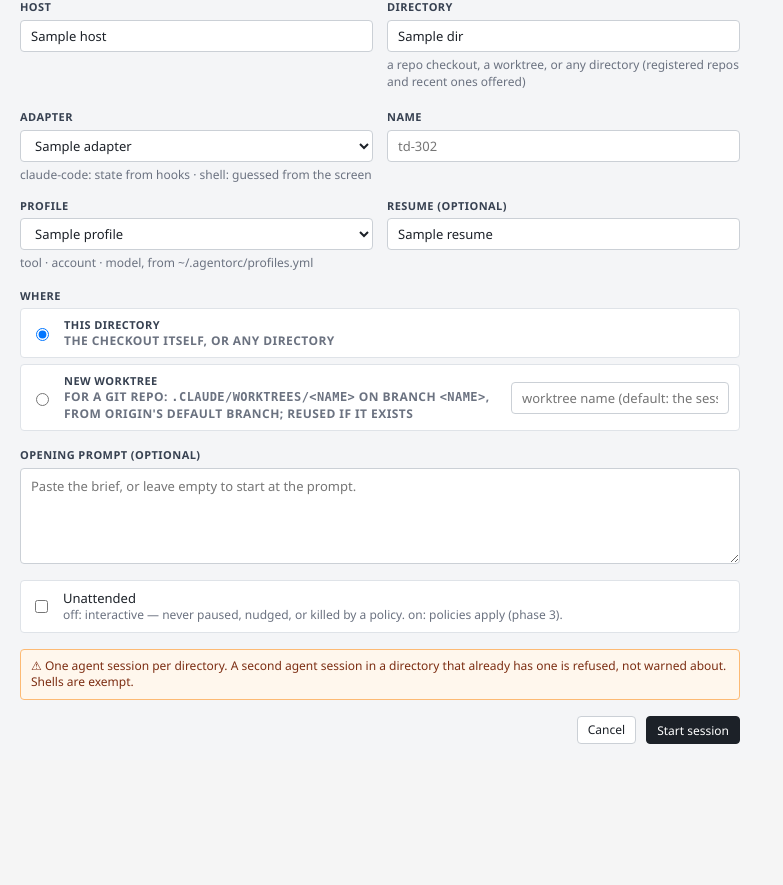
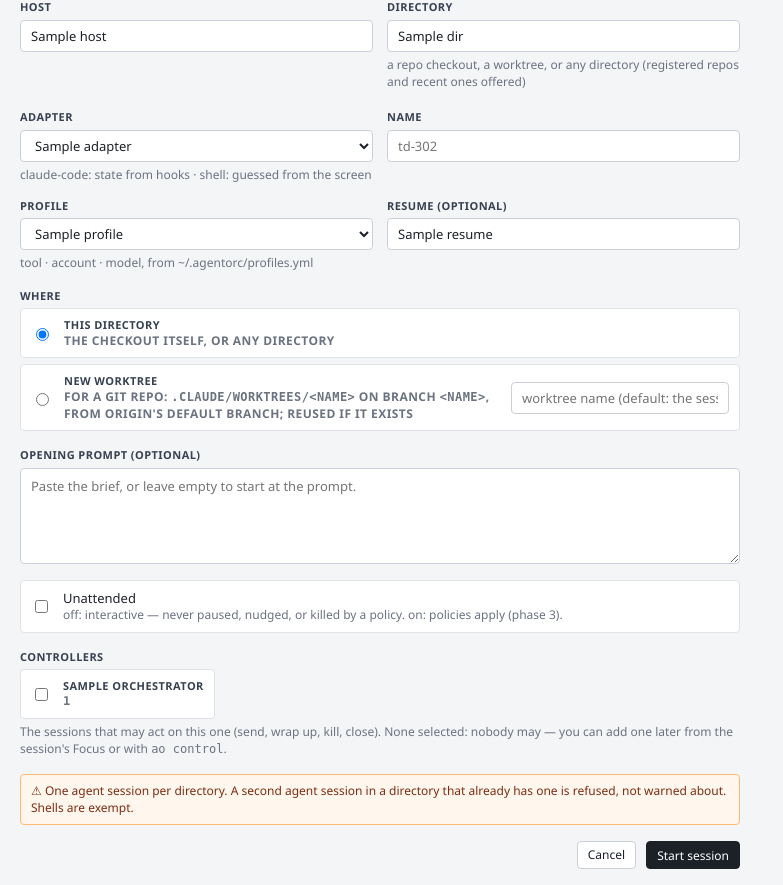
Before and after one commit to eyecantell/agentorc, a FastAPI app: template src/agentorc/ui/templates/new.html in a window 1280 px wide. Shown: the part 99-984 px from the top of the page, without its empty margins (0-783 px from the left). Before the commit the page ends 843 px from the top, so only its background shows below. Run offline with FastAPI, Linux system fonts and the light colour scheme; the template is opened without the code that fills it: most values are stand-ins (such as "Sample title", 1, 10 or a date in 2020).

Commit message:
TD-036 step 3: the membership controls in the UI
The four §4.5a rows, built on the Team names from #105:

- the card's **under `<orc>`** chip — controllers by name, linking to each,
  shown only when the list is non-empty, since a person's own session has
  none and that is the common case;
- the Focus **controllers** chip — click a controller to remove it, **+** to
  add one. The chip only asks; `rpc_set_controllers` and the gate decide, so
  a refusal is the agent's message and the UI carries no copy of the rule;
- the orchestrator's **Members** list — every session whose `controllers`
  name this one, with state and report line, shown for any grant-holder even
  with no members, because "none" is what a person opening an orchestrator
  most needs to see;
- the New session **Controllers** picker — a tick per live grant-holder,
  none ticked, and a note saying an empty list means nobody may act rather
  than a warning about it.

Both directions are derived from the fleet on render and never stored, the
same rule `ao status -v` follows. `view()` takes the fleet as a second
argument; the Team page and `/api/sessions` already have it, Focus makes one
extra `list`, and the /events loop keeps the fleet it has been told about
rather than re-listing per delta.

Two §4.5a rows described the controls as sketched rather than as built — the
Focus chip's click behaviour, and the New-session picker prefilling from a
config key that does not exist yet. Corrected to what is there, with the
prefill named as waiting on step 4.

Step 4 is blocked and the ledger now says so: there is no `.agentorc.yml`
loader in the codebase at all (it is TD-028 step 5, still open), so a
`controllers:` key has no file to be read from.

Co-Authored-By: Claude Opus 5 <noreply@anthropic.com>
Claude-Session: https://claude.ai/code/session_01BwzsG8YcN6SVGUVahZEZYJ

```diff
--- a/src/agentorc/ui/app.py
+++ b/src/agentorc/ui/app.py
@@ -12,7 +12,7 @@ import logging
 import os
 from datetime import UTC, datetime
 from pathlib import Path
-from typing import Any
+from typing import Annotated, Any
 from urllib.parse import quote
 
 from fastapi import FastAPI, Form, HTTPException, Request, WebSocket, WebSocketDisconnect
@@ -31,6 +31,11 @@ from .pty_bridge import PtySession, attach_argv, pump, scroll_argv
 HERE = Path(__file__).parent
 log = logging.getLogger("uvicorn.error")  # the logger uvicorn already shows on the console
 templates = Jinja2Templates(directory=str(HERE / "templates"))
+
+# The New session form's `controller` field when nothing is ticked: an empty list means nobody may
+# act on the session, which is design §4.8's explicit default. Module-level so the signature keeps
+# no mutable default and no call in its arguments.
+NO_CONTROLLERS: list[str] = []
 
 WRAPUP_PROMPT = (
     "agentorc: this session is being wrapped up. Stop starting new work now. Commit and push whatever "
@@ -77,8 +82,11 @@ def _age(iso: str | None, now: datetime) -> str:
     return f"{secs // 86400}d"
 
 
-def view(s: dict[str, Any]) -> dict[str, Any]:
-    """Everything a card or the Focus header needs, computed once."""
+def view(s: dict[str, Any], fleet: list[dict[str, Any]] | None = None) -> dict[str, Any]:
+    """Everything a card or the Focus header needs, computed once. `fleet` is the other records,
+    needed only for the membership directions (design §4.8): who controls this session, and — for
+    an orchestrator — which sessions it controls. Without it both come back empty, which is what a
+    caller that has only one record should show."""
     now = datetime.now(UTC)
     d = dict(s)
     state = s["state"]
@@ -148,6 +156,22 @@ def view(s: dict[str, Any]) -> dict[str, Any]:
     d["report_derived"] = bool(head and head.get("source", "declared") != "declared")
     d["findings_line"] = f"{len(findings)} filed" if findings else ""
     d["grants_all"] = list(GRANTS)
+    # Membership, both directions (design §4.8, §4.5a, TD-036 step 3). `controllers` is on the
+    # record; `members` is derived across the records on every render and never stored — the same
+    # rule `ao status -v` follows, so the page and the CLI cannot disagree. A controller whose
+    # session is gone keeps its entry and shows as its bare id: §4.8 surfaces it rather than
+    # silently releasing the worker.
+    by_id = {o.get("id"): o for o in (fleet or [])}
+    d["controllers"] = [
+        {"id": c, "name": (by_id.get(c) or {}).get("name") or c, "gone": c not in by_id}
+        for c in (s.get("controllers") or [])
+    ]
+    d["members"] = [
+        {"id": o["id"], "name": o.get("name") or o["id"], "state": o.get("state"), "report": report_line(o)}
+        for o in (fleet or [])
+        if s.get("id") in (o.get("controllers") or [])
+    ]
+    d["is_orchestrator"] = "orchestrate" in (s.get("capabilities") or [])
     return d
 
 
@@ -221,7 +245,7 @@ def create_app() -> FastAPI:
             if e.status_code != 503:
                 raise
             sessions, agent_down = [], True
-        vs = sorted((view(s) for s in sessions), key=lambda v: (v["rank"], v["name"]))
+        vs = sorted((view(s, sessions) for s in sessions), key=lambda v: (v["rank"], v["name"]))
         counts = {k: sum(1 for v in vs if v["state"] == k) for k in ("needs-you", "limited", "stalled?")}
         return templates.TemplateResponse(
             request,
@@ -245,7 +269,13 @@ def create_app() -> FastAPI:
             if e.status_code == 503:
                 return RedirectResponse("/", status_code=303)  # the Team shows the down banner
             raise
-        return templates.TemplateResponse(request, "focus.html", {"s": view(s), "host": host_name(), "active": "Team"})
+        try:
+            fleet = await call("list")
+        except HTTPException:  # the record we already have still renders; membership just empties
+            fleet = [s]
+        return templates.TemplateResponse(
+            request, "focus.html", {"s": view(s, fleet), "host": host_name(), "active": "Team"}
+        )
 
     @app.get("/new", response_class=HTMLResponse)
     async def new_form(request: Request, dir: str = "", adapter: str = "claude-code", resume: str = ""):
@@ -255,6 +285,13 @@ def create_app() -> FastAPI:
         repos = hosts.local_host().repos()
         recent = repos + [d for d in await call("recent_dirs") if d not in repos]
         adapters = await call("adapters")
+        # design §4.5a New session **Controllers** picker (§4.8): the candidates are the sessions
+        # holding `orchestrate` — nothing else could act on the new session anyway.
+        orchestrators = [
+            {"id": o["id"], "name": o.get("name") or o["id"]}
+            for o in await call("list")
+            if "orchestrate" in (o.get("capabilities") or []) and o.get("state") not in ("closed", "exited")
+        ]
         return templates.TemplateResponse(
             request,
             "new.html",
@@ -265,6 +302,7 @@ def create_app() -> FastAPI:
                 "default_profile": default,
                 "recent": recent,
                 "adapters": adapters,
+                "orchestrators": orchestrators,
                 "prefill": {"dir": dir, "adapter": adapter, "resume": resume},
             },
         )
@@ -280,6 +318,7 @@ def create_app() -> FastAPI:
         unattended: str = Form(""),
         where: str = Form("here"),
         worktree: str = Form(""),
+        controller: Annotated[list[str], Form()] = NO_CONTROLLERS,
     ):
         wt = None
         if where == "worktree":
@@ -295,6 +334,7 @@ def create_app() -> FastAPI:
             unattended=unattended == "on",
             worktree=wt,
             repo=dir.strip() if wt else None,
+            controllers=[c for c in controller if c.strip()],
         )
         return RedirectResponse(f"/focus/{s['id']}", status_code=303)
 
@@ -344,6 +384,15 @@ def create_app() -> FastAPI:
             with contextlib.suppress(HTTPException):
                 await call("seen", id=sid)
             return JSONResponse({"ok": True, "capabilities": s.get("capabilities") or []})
+        elif action == "controllers":
+            # design §4.5a Focus **controllers** chip (§4.8, TD-036). The UI calls with no `caller`,
+            # so it acts as the person it is: the agent's own rules still decide what is allowed.
+            s = await call(
+                "set_controllers", id=sid, add=list(body.get("add") or []), remove=list(body.get("remove") or [])
+            )
+            with contextlib.suppress(HTTPException):
+                await call("seen", id=sid)
+            return JSONResponse({"ok": True, "controllers": s.get("controllers") or []})
         elif action == "remove":
             await call("remove", id=sid)
         elif action == "seen":
@@ -372,7 +421,8 @@ def create_app() -> FastAPI:
 
     @app.get("/api/sessions")
     async def api_sessions():
-        return [view(s) for s in await call("list")]
+        sessions = await call("list")
+        return [view(s, sessions) for s in sessions]
 
     # -- live state ------------------------------------------------------------------------------
 
@@ -381,10 +431,18 @@ def create_app() -> FastAPI:
         await ws.accept()
         try:
             async with LocalClient() as c:
+                # A delta carries one record, but membership is read across records (design §4.8):
+                # a card's *under* chip names its controllers, which live on other records. So the
+                # loop keeps the fleet it has already been told about — seeded once, then updated
+                # by the very deltas it is rendering — rather than re-listing per event.
+                known: dict[str, dict[str, Any]] = {}
+                with contextlib.suppress(Exception):
+                    known = {o["id"]: o for o in await call("list")}
                 async for ev in c.subscribe():
                     if ev.get("event") == "session":
                         s = ev["session"]
-                        v = view(s)
+                        known[s["id"]] = s
+                        v = view(s, list(known.values()))
                         await ws.send_text(
                             json.dumps(
                                 {
@@ -398,6 +456,7 @@ def create_app() -> FastAPI:
                             )
                         )
                     elif ev.get("event") in ("gone", "usage"):
+                        known.pop(ev.get("id") or "", None)
                         await ws.send_text(json.dumps(ev))
         except (WebSocketDisconnect, AgentUnavailable, ConnectionError):
             pass
--- a/src/agentorc/ui/static/app.js
+++ b/src/agentorc/ui/static/app.js
@@ -52,6 +52,7 @@
     if (b.dataset.copy) { navigator.clipboard.writeText(b.dataset.copy).then(() => AO.toast("copied", true)); return; }
     if (b.dataset.sort) { setSort(b.dataset.sort); return; }
     const id = b.dataset.id, action = b.dataset.act;
+    let action2 = null;  // the endpoint's name when it differs from the button's (controllers chip)
     if (b.dataset.confirm && !confirm(b.dataset.confirm)) return;
     const details = b.closest("details"); if (details) details.open = false;
     try {
@@ -60,12 +61,24 @@
       // design §4.5a: **Drop** on a claimed progress item, and the grants chip (§4.8, TD-028 step 4)
       if (action === "drop") body = { ref: b.dataset.ref };
       if (action === "grants") body = b.classList.contains("off") ? { add: [b.dataset.grant] } : { remove: [b.dataset.grant] };
-      const res = await act(id, action, body);
+      // design §4.5a Focus **controllers** chip (§4.8, TD-036): remove one by clicking it, add one
+      // by id. The agent decides what is allowed; a refusal comes back as the toast below.
+      if (action === "uncontrol") { action2 = "controllers"; body = { remove: [b.dataset.who] }; }
+      if (action === "control-add") {
+        const who = prompt("Which session may act on this one? (its id or name from ao status)");
+        if (!who) return;
+        action2 = "controllers"; body = { add: [who.trim()] };
+      }
+      const res = await act(id, action2 || action, body);
       if (action === "shell-here" && res.id) location.href = `/focus/${res.id}`;
       if (action === "remove") { const c = $(`#card-${CSS.escape(id)}`); if (c) c.remove(); if (location.pathname.startsWith("/focus/")) location.href = "/"; }
       if (action === "allow" || action === "deny") AO.toast(`${action}: sent through the hook`, true);
       if (action === "drop") AO.toast(`${b.dataset.ref}: dropped`, true);
       if (action === "grants") AO.toast(`grants: ${(res.capabilities || []).join(", ") || "none"}`, true);
+      if (action2 === "controllers") {
+        AO.toast(`under: ${(res.controllers || []).join(", ") || "nobody"}`, true);
+        location.reload();  // the chip and the Members list are server-rendered from the fleet
+      }
     } catch (e) { AO.toast(`${action} failed: ${e.message}`); }
   });
 
--- a/src/agentorc/ui/templates/new.html
+++ b/src/agentorc/ui/templates/new.html
@@ -33,6 +33,22 @@
     </div>
     <div class="field"><label>Opening prompt (optional)</label><textarea class="input tall" name="prompt" placeholder="Paste the brief, or leave empty to start at the prompt."></textarea></div>
     <label class="radio gap"><input type="checkbox" name="unattended"><div><div>Unattended</div><div class="note">off: interactive — never paused, nudged, or killed by a policy. on: policies apply (phase 3).</div></div></label>
+    {# design §4.5a New session **Controllers** picker (§4.8, TD-036): which sessions may act on
+       this one once it starts. The candidates are the sessions holding `orchestrate` — nothing
+       else could act on it anyway — and none is selected by default: an empty list means nobody
+       may act on it, which is the explicit default, so the note states it rather than warning. #}
+    <div class="field">
+      <label>Controllers</label>
+      {% if orchestrators %}
+        <div class="row gap wrap">
+          {% for o in orchestrators %}<label class="radio"><input type="checkbox" name="controller" value="{{ o.id }}">
+            <div><div>{{ o.name }}</div><div class="note mono">{{ o.id }}</div></div></label>{% endfor %}
+        </div>
+        <div class="note">The sessions that may act on this one (send, wrap up, kill, close). None selected: nobody may — you can add one later from the session's Focus or with <code>ao control</code>.</div>
+      {% else %}
+        <div class="note">No session holds the <code>orchestrate</code> grant yet, so nothing could act on this one. Grant it from a session's Focus header, then add it here or with <code>ao control</code>.</div>
+      {% endif %}
+    </div>
     <div class="warn">⚠ One agent session per directory. A second agent session in a directory that already has one is refused, not warned about. Shells are exempt.</div>
     <div class="row gap end"><a class="btn" href="/">Cancel</a><button class="btn primary" type="submit">Start session</button></div>
   </form>
```
Also changed, not shown: docs/design.md (+4 -4 lines), docs/technical_debt.md (+1 -1 lines), src/agentorc/ui/templates/card.html (+7 -0 lines), src/agentorc/ui/templates/focus.html (+24 -0 lines), tests/test_ui.py (+62 -0 lines).
